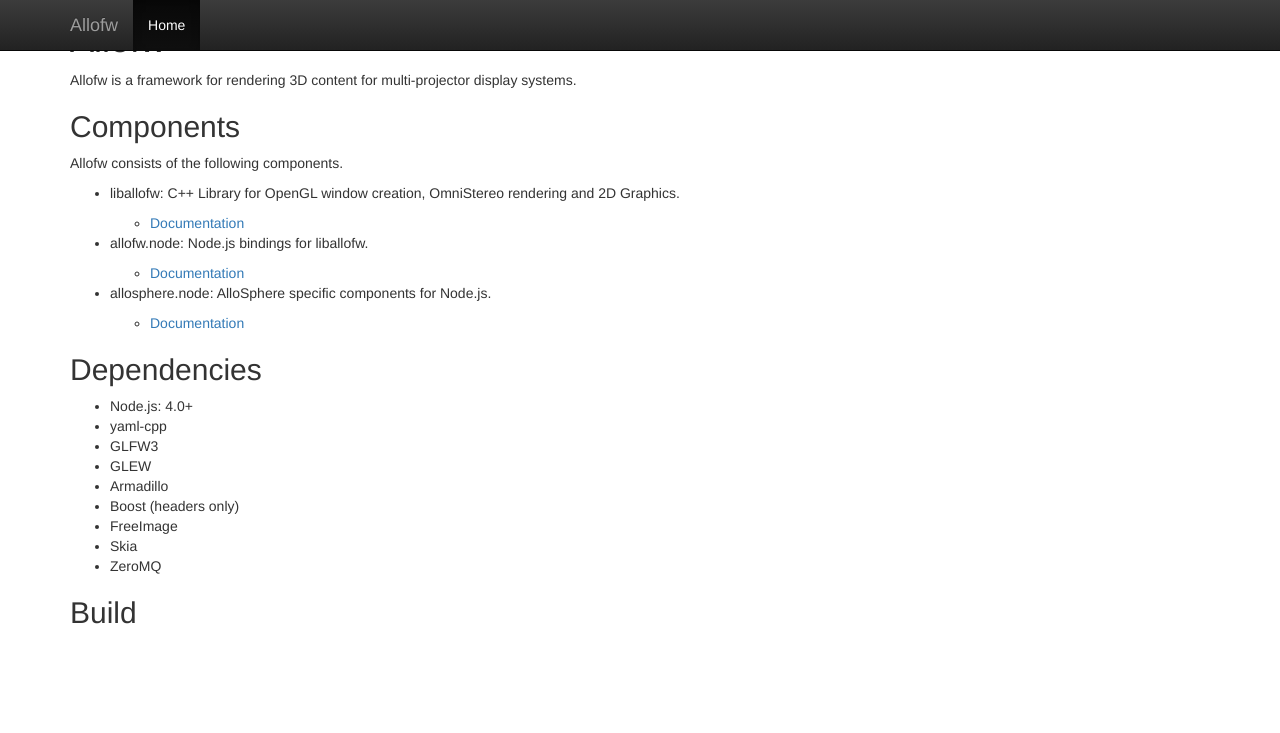
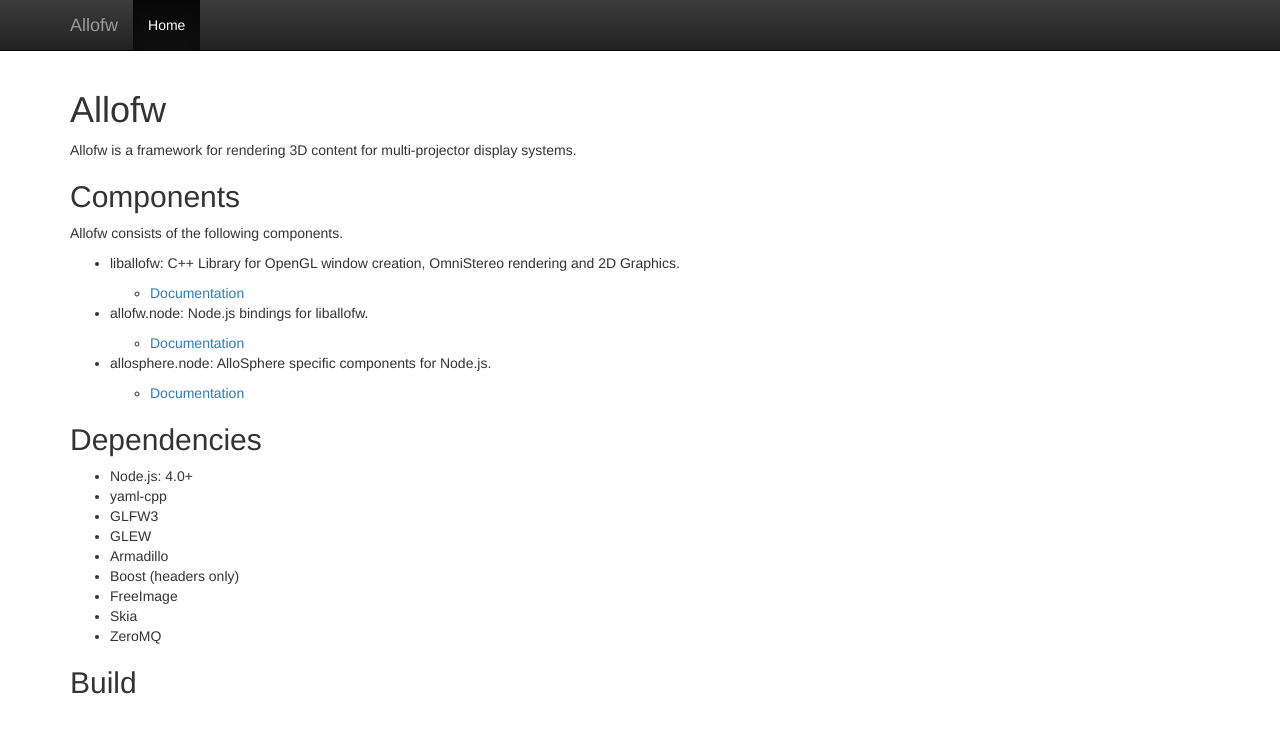
Before and after one commit to donghaoren/Allofw, a Jekyll site: the page built from index.md, in a window 1280 px wide. Shown: the top 733 px of the page. Built offline with Jekyll 4.4.1, drawn with Linux system fonts in a browser that asks for light colours.

Commit message:
Updated.

```diff
--- a/_layouts/default.html
+++ b/_layouts/default.html
@@ -12,6 +12,12 @@
 
     <!-- Latest compiled and minified JavaScript -->
     <script src="https://maxcdn.bootstrapcdn.com/bootstrap/3.3.5/js/bootstrap.min.js"></script>
+    <style type="text/css">
+    body {
+        padding-top: 70px;
+        padding-bottom: 30px;
+    }
+    </style>
 </head>
 <body>
    <nav class="navbar navbar-inverse navbar-fixed-top">
```
